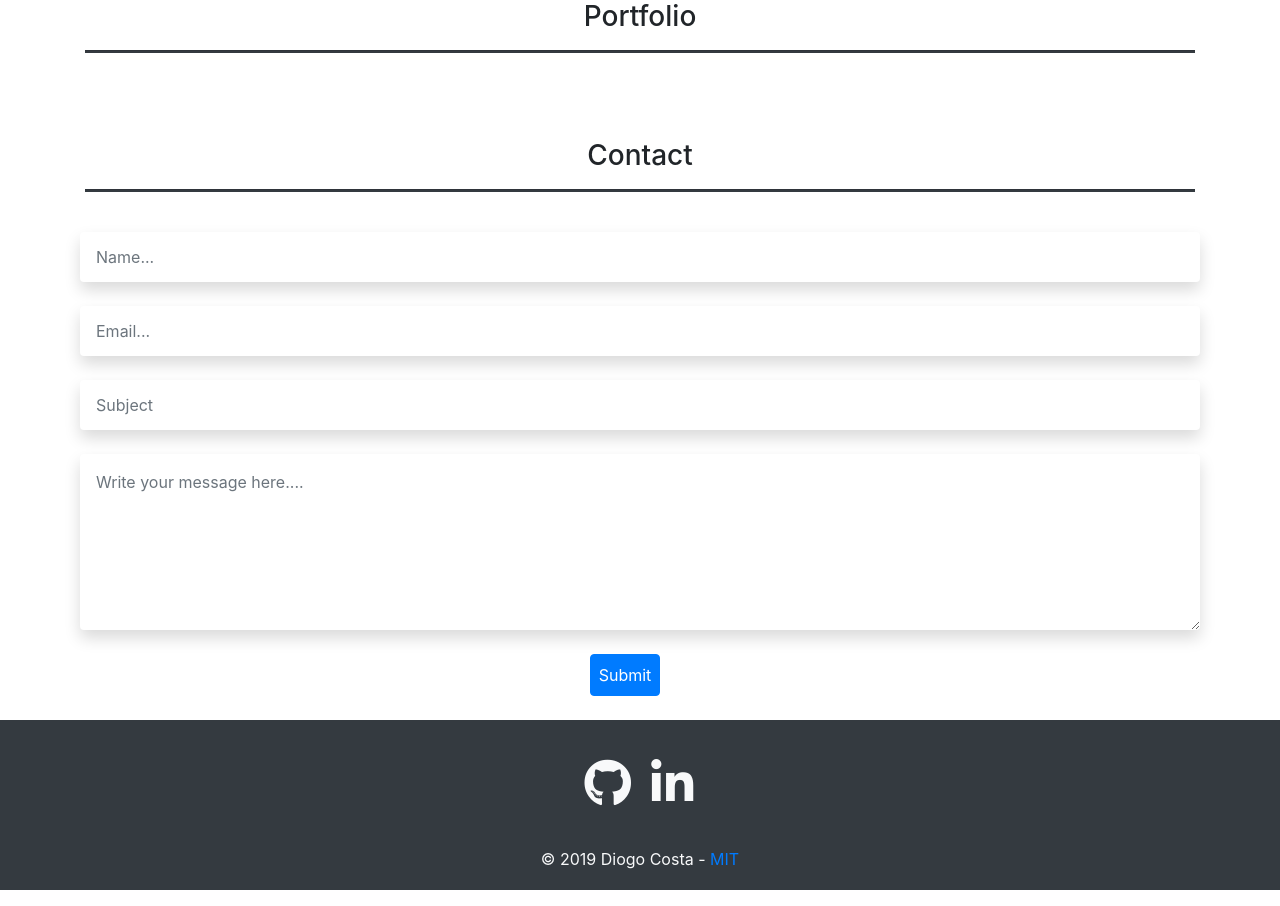
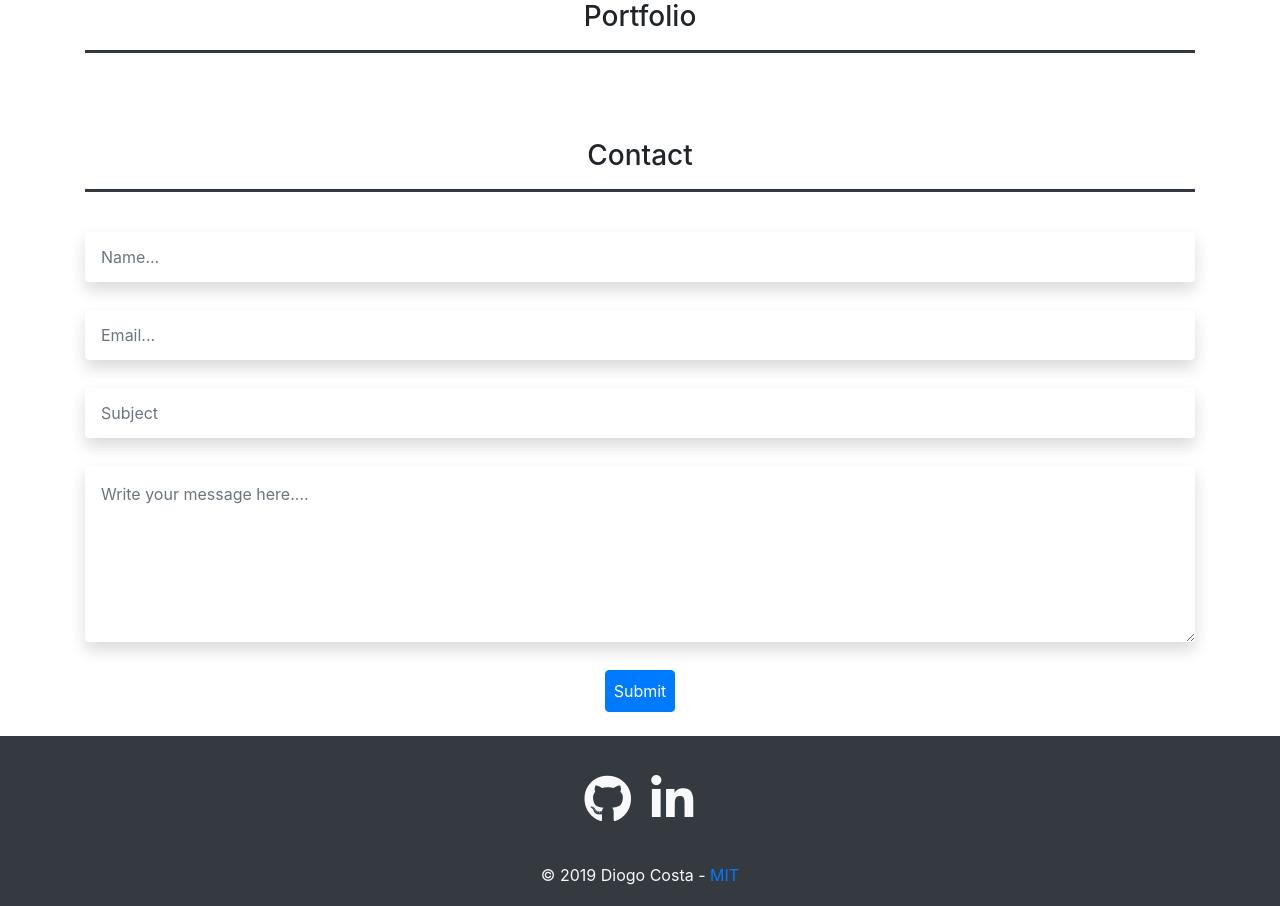
Before and after one commit to diogofalken/portfolio, a CodeIgniter app: page /portfolio/ in a window 1280 px wide. Shown: the part 1750-2656 px from the top of the page. Run offline with CodeIgniter, Linux system fonts and the light colour scheme; data that the repository does not hold is empty; some libraries are stand-ins or nearby versions.

Commit message:
Fixed ultrawide and submit button was missaligned

```diff
--- a/application/views/pages/home.php
+++ b/application/views/pages/home.php
@@ -160,43 +160,33 @@
                 <?php echo form_open("Contact/contactMe", "class=\"form-row\" onsubmit=\"return validation(this);\""); ?>
                 <!--Grid column-->
                 <div class="col-md-12 mb-4">
-                    <div class="form-row mb-0">
                         <input type="text" id="name" name="name" class="form-control shadow p-3 bg-white rounded"
                             placeholder="Name...">
                         <div class="form-text"></div>
-                    </div>
                 </div>
                 <!--Grid column-->
                 <!--Grid column-->
                 <div class="col-md-12 mb-4">
-                    <div class="form-row mb-0">
                         <input type="email" id="email" name="email" class="form-control shadow p-3 bg-white rounded"
                             placeholder="Email...">
                         <div class="form-text"></div>
-                    </div>
                 </div>
                 <!--Grid column-->
                 <div class="col-md-12 mb-4">
-                    <div class="form-row mb-0">
                         <input type="text" id="subject" name="subject" class="form-control shadow p-3 bg-white rounded"
                             placeholder="Subject">
                         <div class="form-text"></div>
-                    </div>
                 </div>
                 <!--Grid column-->
                 <div class="col-md-12 mb-4">
-                    <div class="form-row ">
                         <textarea type="text" id="message" name="message" rows="6"
                             class="form-control shadow p-3 bg-white rounded"
                             placeholder="Write your message here...."></textarea>
                         <div class="form-text"></div>
-                    </div>
                 </div>
-                <div class="row w-100">
                     <div class="col-12 p-0 text-center">
                         <button type="submit" class="btn btn-primary p-2">Submit</button>
                     </div>
-                </div>
                 </form>
             </div>
         </div>
--- a/assets/css/home.css
+++ b/assets/css/home.css
@@ -13,11 +13,10 @@
 /* Landing Page*/
 #section_home {
 	background-attachment: fixed;
-	background-size: auto;
+	background-size: cover;
 	background-position: bottom;
 	background-repeat: no-repeat;
 	background-image: url('../images/banner.jpg');
-	width: 100%;
 }
 
 #section_home .intro {
```
